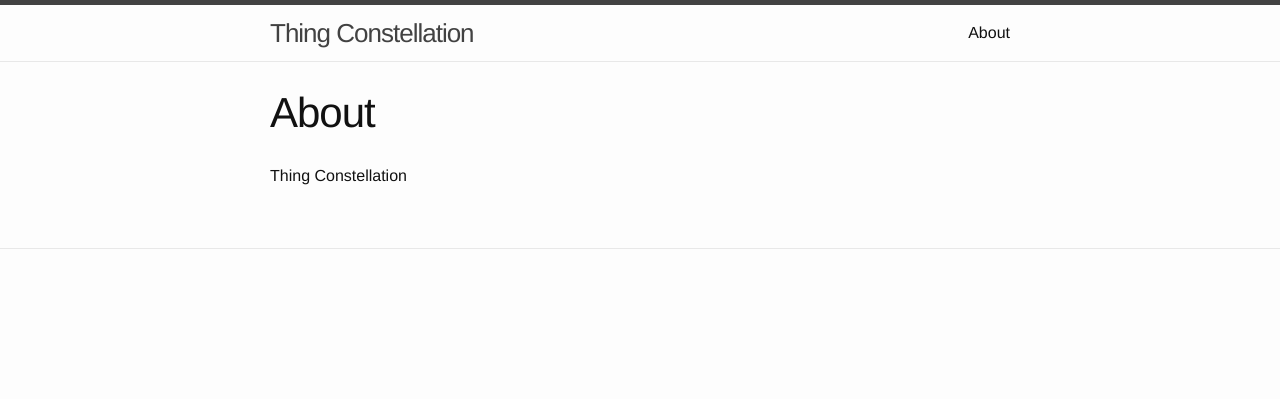
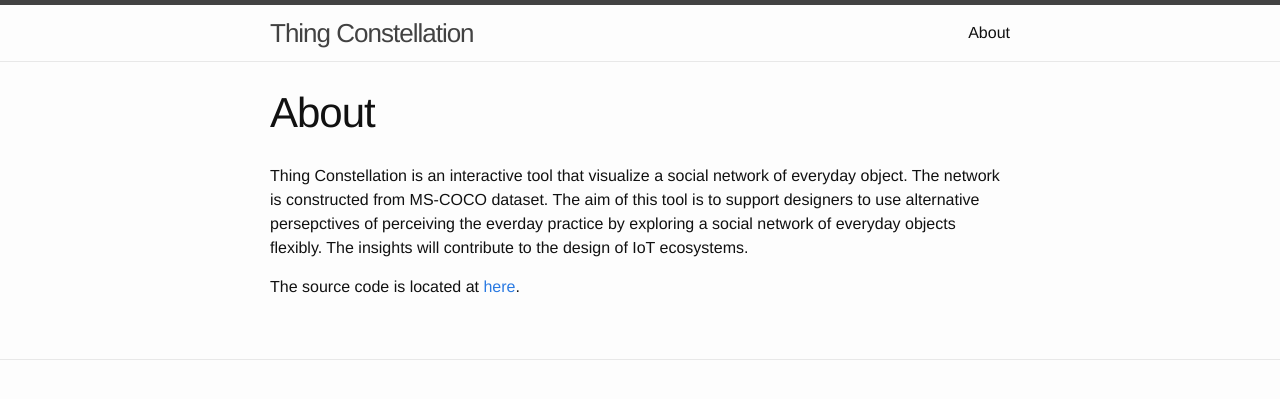
Before and after one commit to thingconstellation/thingconstellation.github.io, a Jekyll site: the page built from about.md, in a window 1280 px wide. Shown: the top 399 px of the page. Built offline with Jekyll 4.4.1, drawn with Linux system fonts in a browser that asks for light colours.

Commit message:
add a short project description

```diff
--- a/about.md
+++ b/about.md
@@ -4,4 +4,6 @@ title: About
 permalink: /about/
 ---
 
-Thing Constellation
+Thing Constellation is an interactive tool that visualize a social network of everyday object. The network is constructed from MS-COCO dataset. The aim of this tool is to support designers to use alternative persepctives of perceiving the everday practice by exploring a social network of everyday objects flexibly. The insights will contribute to the design of IoT ecosystems.
+
+The source code is located at [here](https://github.com/thingconstellation/thingCV).
```
Also changed, not shown: 2 other files.
